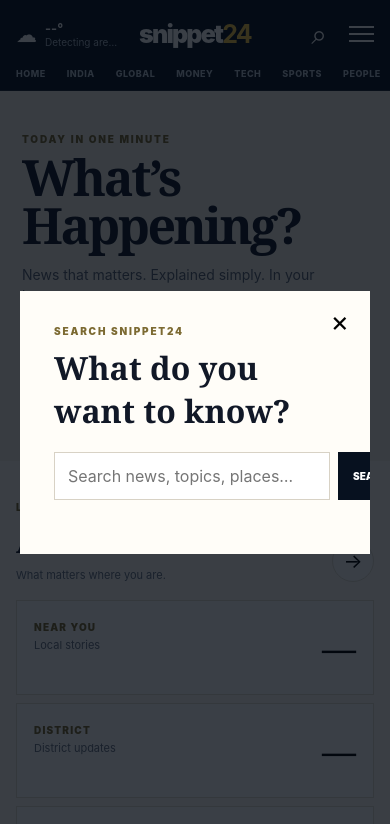
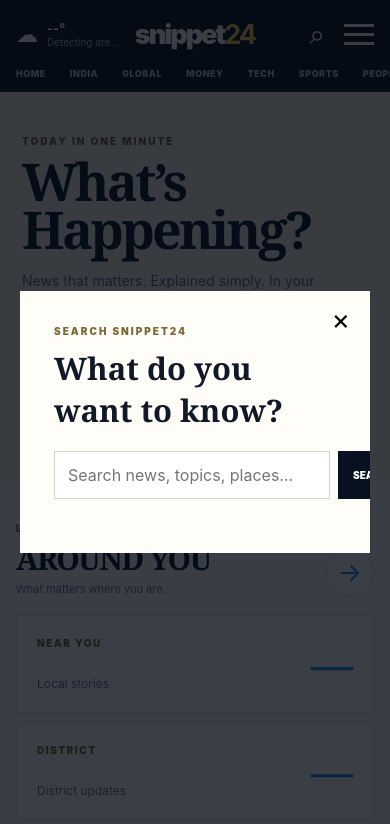
Before and after one commit to muthu88kumar-cyber/snippet24, a website: page index.html in a window 390 px wide. Both pictures are taken after a click on the button "Search". Shown: the top 824 px of the page. Drawn offline with Linux system fonts and the light colour scheme; no server answers.

Commit message:
Update style.css

```diff
--- a/style.css
+++ b/style.css
@@ -12,7 +12,6 @@
   --muted:#687385;
   --line:#e4dfd3;
   --white:#ffffff;
-  --green:#19a974;
 }
 
 html{
@@ -47,13 +46,13 @@
   position:relative;
   z-index:20;
   background:var(--navy);
-  color:var(--white);
+  color:white;
   border-bottom:1px solid rgba(255,255,255,.08);
 }
 
 .header-top{
+  max-width:1250px;
   min-height:78px;
-  max-width:1250px;
   margin:auto;
   padding:12px 24px;
   display:grid;
@@ -62,10 +61,10 @@
 }
 
 .brand{
+  justify-self:center;
   font-size:30px;
   font-weight:900;
-  letter-spacing:-1.8px;
-  justify-self:center;
+  letter-spacing:-2px;
 }
 
 .brand b{
@@ -75,12 +74,12 @@
 .weather-location{
   display:flex;
   align-items:center;
-  gap:8px;
+  gap:9px;
   min-width:0;
 }
 
-.weather-location span{
-  font-size:21px;
+.weather-location > span{
+  font-size:22px;
 }
 
 .weather-location strong{
@@ -90,54 +89,51 @@
 
 .weather-location small{
   display:block;
-  color:#aab6c5;
-  font-size:10px;
-  max-width:125px;
+  max-width:135px;
   overflow:hidden;
   text-overflow:ellipsis;
   white-space:nowrap;
+  color:#aeb9c7;
+  font-size:10px;
 }
 
 .change-btn{
   border:0;
   background:transparent;
   color:var(--yellow);
-  font-size:10px;
+  padding:4px;
+  font-size:9px;
   font-weight:800;
-  padding:5px;
 }
 
 .header-actions{
   justify-self:end;
   display:flex;
   align-items:center;
-  gap:16px;
-}
-
-.icon-btn,
-.menu-btn{
-  background:transparent;
-  border:0;
-  color:white;
+  gap:20px;
 }
 
 .icon-btn{
-  font-size:28px;
+  border:0;
+  background:transparent;
+  color:white;
+  font-size:31px;
   line-height:1;
 }
 
 .menu-btn{
-  width:25px;
+  width:32px;
   padding:0;
+  border:0;
+  background:transparent;
   display:flex;
   flex-direction:column;
-  gap:5px;
+  gap:6px;
 }
 
 .menu-btn span{
-  display:block;
   width:100%;
-  height:2px;
+  height:3px;
   background:white;
 }
 
@@ -147,15 +143,15 @@
   padding:0 24px 13px;
   display:flex;
   justify-content:center;
-  gap:28px;
+  gap:30px;
 }
 
 .main-nav a{
-  color:#b9c4d1;
+  color:#bac5d3;
   font-size:11px;
-  font-weight:800;
+  font-weight:900;
+  letter-spacing:.5px;
   text-transform:uppercase;
-  letter-spacing:.5px;
 }
 
 .main-nav a:hover{
@@ -177,59 +173,59 @@
 
 .eyebrow,
 .section-kicker{
-  margin:0 0 9px;
+  margin:0 0 10px;
+  color:#7b6933;
   font-size:10px;
-  letter-spacing:1.8px;
   font-weight:900;
-  color:#7c6a32;
+  letter-spacing:2px;
 }
 
 .hero h1{
   margin:0;
-  font-family:Georgia,serif;
-  font-size:clamp(42px,7vw,78px);
+  font-family:Georgia,"Times New Roman",serif;
+  font-size:clamp(48px,7vw,80px);
   line-height:.95;
-  letter-spacing:-3px;
+  letter-spacing:-4px;
 }
 
 .hero-subtitle{
-  max-width:560px;
-  margin:18px 0 23px;
+  max-width:700px;
+  margin:19px 0 23px;
+  color:#5e6979;
   font-size:17px;
   line-height:1.5;
-  color:#596273;
 }
 
 .catch-up-btn{
   border:0;
+  border-radius:6px;
   background:var(--navy);
   color:white;
-  padding:14px 21px;
-  border-radius:4px;
+  padding:15px 23px;
   font-size:12px;
   font-weight:900;
   letter-spacing:.5px;
 }
 
 .catch-up-btn:hover{
-  background:#15283f;
+  background:#12243a;
 }
 
 .reading-modes{
-  margin-top:27px;
+  max-width:550px;
+  margin-top:28px;
   display:flex;
-  gap:10px;
-  max-width:550px;
+  gap:20px;
 }
 
 .mode{
   flex:1;
-  border-top:2px solid #d8d0bd;
-  padding-top:9px;
+  padding-top:10px;
+  border-top:3px solid #d8d1bd;
 }
 
 .mode.active{
-  border-color:var(--navy);
+  border-top-color:var(--navy);
 }
 
 .mode strong,
@@ -242,11 +238,11 @@
 }
 
 .mode span{
-  margin-top:3px;
-  font-size:9px;
-  color:#747b87;
-  font-weight:800;
-  letter-spacing:.7px;
+  margin-top:5px;
+  color:#747d8a;
+  font-size:10px;
+  font-weight:900;
+  letter-spacing:1px;
 }
 
 
@@ -267,13 +263,14 @@
 
 .section-heading h2{
   margin:0;
-  font-family:Georgia,serif;
-  font-size:34px;
-  letter-spacing:-1px;
+  font-family:Georgia,"Times New Roman",serif;
+  font-size:35px;
+  line-height:1;
+  letter-spacing:-1.5px;
 }
 
 .section-heading p:not(.section-kicker){
-  margin:7px 0 0;
+  margin:8px 0 0;
   color:var(--muted);
   font-size:13px;
 }
@@ -286,12 +283,13 @@
 }
 
 .round-arrow{
-  width:42px;
-  height:42px;
-  border:1px solid var(--line);
+  width:48px;
+  height:48px;
+  border:1px solid #ddd9cf;
+  border-radius:50%;
   background:white;
-  border-radius:50%;
-  font-size:20px;
+  color:#1685ed;
+  font-size:25px;
 }
 
 .around-grid{
@@ -302,10 +300,13 @@
 
 .around-card{
   min-height:145px;
-  text-align:left;
+  padding:21px;
   border:1px solid var(--line);
   background:white;
-  padding:21px;
+  text-align:left;
+  display:flex;
+  justify-content:space-between;
+  align-items:center;
   transition:.2s ease;
 }
 
@@ -316,31 +317,32 @@
 
 .around-label{
   display:block;
+  color:#7b6933;
   font-size:10px;
-  letter-spacing:1.2px;
   font-weight:900;
-  color:#7c6a32;
+  letter-spacing:1.5px;
+}
+
+.around-card small{
+  display:block;
+  margin-top:34px;
+  color:var(--muted);
+  font-size:12px;
 }
 
 .around-card strong{
-  display:block;
-  margin-top:17px;
-  font-family:Georgia,serif;
-  font-size:39px;
-}
-
-.around-card small{
-  color:var(--muted);
-  font-size:11px;
+  font-family:Georgia,"Times New Roman",serif;
+  color:#1685ed;
+  font-size:45px;
 }
 
 
-/* LIVE */
+/* LIVE WIRE */
 
 .live-wire{
+  min-height:52px;
   background:var(--navy2);
   color:white;
-  min-height:50px;
   display:flex;
   align-items:center;
   overflow:hidden;
@@ -348,7 +350,7 @@
 
 .live-label{
   flex:none;
-  padding:0 18px 0 24px;
+  padding:0 20px 0 24px;
   font-size:10px;
   font-weight:900;
   letter-spacing:1px;
@@ -356,30 +358,30 @@
 
 .live-dot{
   display:inline-block;
-  width:7px;
-  height:7px;
-  margin-right:7px;
+  width:8px;
+  height:8px;
+  margin-right:8px;
   border-radius:50%;
-  background:#ff4b4b;
+  background:#ff4f57;
 }
 
 .ticker{
+  overflow:hidden;
   min-width:0;
-  overflow:hidden;
   white-space:nowrap;
-  color:#cbd5e1;
+  color:#c5cfdb;
   font-size:11px;
 }
 
 .ticker span{
-  margin-right:50px;
+  margin-right:55px;
 }
 
 
-/* STORIES */
+/* TOP STORIES */
 
 .stories-section{
-  padding-bottom:35px;
+  padding-bottom:38px;
 }
 
 .stories-grid{
@@ -389,27 +391,27 @@
 }
 
 .story-card{
+  min-height:235px;
+  padding:21px;
+  border:1px solid var(--line);
   background:white;
-  border:1px solid var(--line);
-  padding:20px;
-  min-height:220px;
   display:flex;
   flex-direction:column;
 }
 
-.story-card .story-category{
+.story-category{
+  color:#89743a;
   font-size:9px;
   font-weight:900;
-  color:#8a7638;
   letter-spacing:1px;
   text-transform:uppercase;
 }
 
 .story-card h3{
-  margin:11px 0 9px;
-  font-family:Georgia,serif;
-  font-size:22px;
-  line-height:1.12;
+  margin:12px 0 9px;
+  font-family:Georgia,"Times New Roman",serif;
+  font-size:21px;
+  line-height:1.15;
 }
 
 .story-card p{
@@ -419,23 +421,26 @@
   line-height:1.5;
 }
 
-.story-card .story-source{
+.story-source{
   margin-top:auto;
-  padding-top:18px;
+  padding-top:17px;
+  color:#929aa5;
   font-size:9px;
-  color:#9299a5;
 }
 
-.story-card a{
-  margin-top:15px;
-  font-size:10px;
+.story-card a,
+.more-story a,
+.search-result a{
+  display:inline-block;
+  margin-top:13px;
+  color:#715d22;
+  font-size:9px;
   font-weight:900;
-  color:#725e1f;
 }
 
 .waiting-card{
   grid-column:1/-1;
-  padding:45px 20px;
+  padding:48px 20px;
   border:1px dashed var(--line);
   text-align:center;
 }
@@ -445,7 +450,7 @@
 }
 
 .waiting-card h3{
-  margin:10px 0 5px;
+  margin:11px 0 6px;
   font-size:13px;
   letter-spacing:1px;
 }
@@ -457,13 +462,13 @@
 }
 
 
-/* WHY */
+/* WHY IT MATTERS */
 
 .why-section{
-  background:var(--cream);
   max-width:none;
   padding-left:max(24px,calc((100% - 1202px)/2));
   padding-right:max(24px,calc((100% - 1202px)/2));
+  background:var(--cream);
 }
 
 .why-grid{
@@ -478,10 +483,10 @@
   background:rgba(255,255,255,.55);
 }
 
-.why-card span{
+.why-card > span{
+  color:#8a7430;
   font-size:20px;
   font-weight:900;
-  color:#8a7430;
 }
 
 .why-card h3{
@@ -498,7 +503,7 @@
 }
 
 
-/* MORE */
+/* MORE NEWS */
 
 .category-tabs{
   display:flex;
@@ -514,18 +519,18 @@
 
 .category-tab{
   flex:none;
+  padding:9px 14px;
   border:1px solid var(--line);
+  border-radius:20px;
   background:white;
-  padding:9px 13px;
-  border-radius:20px;
   font-size:10px;
-  font-weight:800;
+  font-weight:900;
 }
 
 .category-tab.active{
   background:var(--navy);
+  border-color:var(--navy);
   color:white;
-  border-color:var(--navy);
 }
 
 .more-news-grid{
@@ -537,20 +542,13 @@
 
 .more-story{
   padding:18px;
+  border:1px solid var(--line);
   background:white;
-  border:1px solid var(--line);
-}
-
-.more-story .story-category{
-  font-size:9px;
-  color:#8a7638;
-  font-weight:900;
-  text-transform:uppercase;
 }
 
 .more-story h3{
   margin:9px 0;
-  font-family:Georgia,serif;
+  font-family:Georgia,"Times New Roman",serif;
   font-size:18px;
   line-height:1.2;
 }
@@ -560,13 +558,6 @@
   color:var(--muted);
   font-size:11px;
   line-height:1.5;
-}
-
-.more-story a{
-  display:inline-block;
-  margin-top:13px;
-  font-size:9px;
-  font-weight:900;
 }
 
 .empty-state{
@@ -582,11 +573,11 @@
   position:fixed;
   inset:0;
   z-index:100;
+  padding:20px;
   background:rgba(3,10,19,.78);
   display:flex;
+  align-items:center;
   justify-content:center;
-  align-items:center;
-  padding:20px;
 }
 
 .overlay[hidden]{
@@ -599,14 +590,14 @@
   width:min(620px,100%);
   max-height:90vh;
   overflow:auto;
+  padding:34px;
   background:var(--paper);
-  padding:34px;
 }
 
 .close-btn{
   position:absolute;
-  right:15px;
-  top:12px;
+  top:10px;
+  right:14px;
   border:0;
   background:transparent;
   font-size:28px;
@@ -615,8 +606,8 @@
 .search-box h2,
 .location-box h2{
   margin:0 0 20px;
-  font-family:Georgia,serif;
-  font-size:32px;
+  font-family:Georgia,"Times New Roman",serif;
+  font-size:31px;
 }
 
 .search-box form{
@@ -639,8 +630,8 @@
 .search-box form button,
 .primary-btn,
 .secondary-btn{
+  padding:12px 15px;
   border:0;
-  padding:12px 15px;
   font-size:10px;
   font-weight:900;
 }
@@ -660,16 +651,21 @@
   border-bottom:1px solid var(--line);
 }
 
+.search-result small{
+  color:#8b94a0;
+  font-size:9px;
+}
+
 .search-result h3{
-  margin:4px 0;
-  font-family:Georgia,serif;
+  margin:5px 0;
+  font-family:Georgia,"Times New Roman",serif;
   font-size:17px;
 }
 
 .search-result p{
   margin:0;
+  color:var(--muted);
   font-size:11px;
-  color:var(--muted);
 }
 
 .modal-note{
@@ -692,8 +688,8 @@
 
 .location-actions{
   display:flex;
+  justify-content:flex-end;
   gap:8px;
-  justify-content:flex-end;
 }
 
 .secondary-btn{
@@ -705,9 +701,9 @@
 /* FOOTER */
 
 .site-footer{
+  padding:32px 24px;
   background:var(--navy);
   color:white;
-  padding:32px 24px;
   display:flex;
   justify-content:space-between;
   align-items:center;
@@ -745,11 +741,11 @@
   }
 
   .brand{
-    font-size:25px;
+    font-size:27px;
   }
 
   .weather-location{
-    max-width:145px;
+    max-width:150px;
   }
 
   .weather-location small{
@@ -760,11 +756,23 @@
     display:none;
   }
 
+  .header-actions{
+    gap:13px;
+  }
+
+  .icon-btn{
+    font-size:28px;
+  }
+
+  .menu-btn{
+    width:30px;
+  }
+
   .main-nav{
     justify-content:flex-start;
+    gap:24px;
     overflow-x:auto;
-    gap:21px;
-    padding:0 16px 11px;
+    padding:0 16px 12px;
     scrollbar-width:none;
   }
 
@@ -777,63 +785,71 @@
     font-size:9px;
   }
 
+
   .hero-copy{
-    padding:42px 22px 30px;
+    padding:43px 22px 31px;
   }
 
   .hero h1{
-    font-size:50px;
-    letter-spacing:-2.5px;
+    font-size:52px;
+    line-height:.92;
+    letter-spacing:-2.7px;
+  }
+
+  .mobile-break{
+    display:block;
   }
 
   .hero-subtitle{
-    margin:15px 0 20px;
+    margin:17px 0 22px;
     font-size:14px;
   }
 
-  .reading-modes{
-    margin-top:23px;
+  .catch-up-btn{
+    padding:15px 21px;
   }
 
+  .reading-modes{
+    margin-top:27px;
+    gap:20px;
+  }
+
+
   .section{
-    padding:40px 16px;
+    padding:41px 16px;
   }
 
   .section-heading{
-    margin-bottom:18px;
+    margin-bottom:19px;
   }
 
   .section-heading h2{
-    font-size:29px;
+    font-size:30px;
   }
 
   .section-heading p:not(.section-kicker){
     font-size:11px;
   }
 
+
   .around-grid{
     grid-template-columns:1fr;
-    gap:8px;
+    gap:9px;
   }
 
   .around-card{
-    min-height:95px;
-    padding:17px;
-    display:grid;
-    grid-template-columns:1fr auto;
-    align-items:center;
+    min-height:98px;
+    padding:18px 20px;
+  }
+
+  .around-card small{
+    margin-top:27px;
   }
 
   .around-card strong{
-    grid-column:2;
-    grid-row:1/3;
-    margin:0;
-    font-size:34px;
+    font-size:42px;
   }
 
-  .around-card small{
-    grid-column:1;
-  }
 
   .stories-grid,
   .why-grid,
@@ -842,7 +858,7 @@
   }
 
   .story-card{
-    min-height:190px;
+    min-height:200px;
   }
 
   .why-section{
@@ -850,15 +866,17 @@
     padding-right:16px;
   }
 
+
   .live-label{
     padding-left:16px;
-    padding-right:12px;
+    padding-right:13px;
     font-size:9px;
   }
 
   .ticker{
     font-size:10px;
   }
+
 
   .location-fields{
     grid-template-columns:1fr;
@@ -874,3 +892,11 @@
   }
 
 }
+
+@media(min-width:761px){
+
+  .mobile-break{
+    display:none;
+  }
+
+}
```
